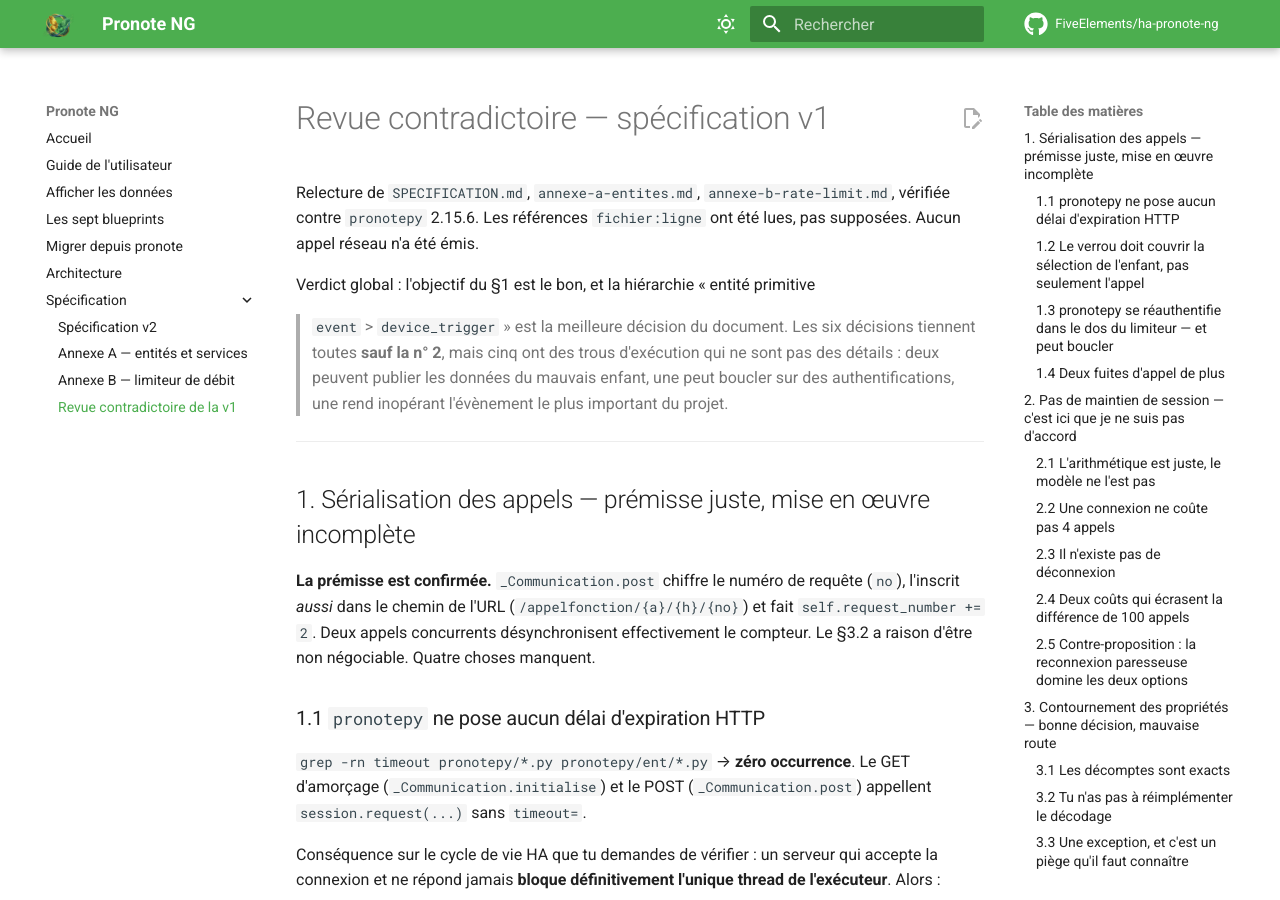
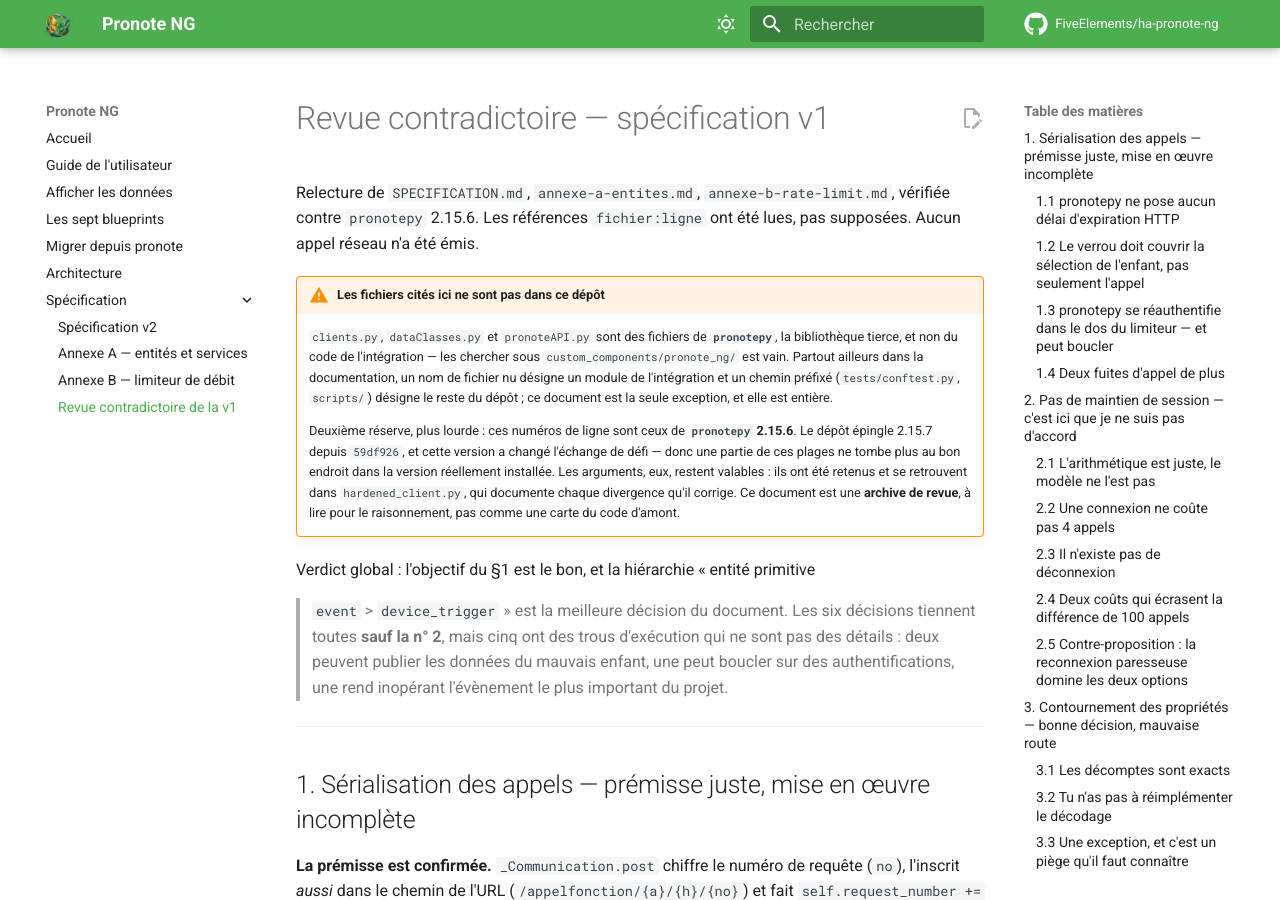
Before and after one commit to FiveElements/ha-pronote-ng, an MkDocs documentation site: the page built from docs/revue-contradictoire-v1.md, in a window 1280 px wide and 900 px high. Built offline with MkDocs 1.6.1 and Material for MkDocs 9.7.7, drawn with Linux system fonts in a browser that asks for light colours; comment, search, counter and statistics services are not loaded.

Commit message:
docs(revue): dire que les fichiers cités appartiennent à pronotepy, pas au dépôt
`revue-contradictoire-v1.md` cite vingt-neuf fois `clients.py`,
`dataClasses.py` et `pronoteAPI.py` par leur seul nom. Ce sont des fichiers de
`pronotepy`. Partout ailleurs dans la documentation un nom nu désigne un module
de l'intégration et un chemin préfixé désigne le reste du dépôt — donc un
lecteur qui applique la convention cherche `clients.py` sous
`custom_components/pronote_ng/` et ne le trouve pas. L'en-tête nommait bien
`pronotepy` comme référentiel de vérification, ce qui n'est pas la même chose
que de dire où sont les fichiers.

Seconde réserve, ajoutée parce qu'elle est plus lourde que la première : ces
numéros de ligne sont ceux de `pronotepy` **2.15.6**, et le dépôt épingle
2.15.7 depuis `59df926`, version qui a changé l'échange de défi. Une partie de
ces plages ne tombe donc plus au bon endroit dans la bibliothèque réellement
installée, et aucun contrôle ne peut le dire puisque le code cité n'est pas
versionné ici. Le document est une archive de revue : les arguments ont été
retenus et vivent dans `hardened_client.py`, qui documente chaque divergence
qu'il corrige.

Trouvé en auditant les citations de tous les documents : ce sont les vingt-neuf
seules qui ne résolvent pas, et aucune plage n'est hors borne ailleurs.

`mkdocs build --strict` vert en conteneur propre.

Co-Authored-By: Claude Opus 5 (1M context) <noreply@anthropic.com>

```diff
--- a/docs/revue-contradictoire-v1.md
+++ b/docs/revue-contradictoire-v1.md
@@ -3,6 +3,24 @@
 Relecture de `SPECIFICATION.md`, `annexe-a-entites.md`, `annexe-b-rate-limit.md`,
 vérifiée contre `pronotepy` 2.15.6. Les références `fichier:ligne` ont été lues,
 pas supposées. Aucun appel réseau n'a été émis.
+
+!!! warning "Les fichiers cités ici ne sont pas dans ce dépôt"
+
+    `clients.py`, `dataClasses.py` et `pronoteAPI.py` sont des fichiers de
+    **`pronotepy`**, la bibliothèque tierce, et non du code de l'intégration —
+    les chercher sous `custom_components/pronote_ng/` est vain. Partout ailleurs
+    dans la documentation, un nom de fichier nu désigne un module de
+    l'intégration et un chemin préfixé (`tests/conftest.py`, `scripts/`) désigne
+    le reste du dépôt ; ce document est la seule exception, et elle est entière.
+
+    Deuxième réserve, plus lourde : ces numéros de ligne sont ceux de
+    **`pronotepy` 2.15.6**. Le dépôt épingle 2.15.7 depuis `59df926`, et cette
+    version a changé l'échange de défi — donc une partie de ces plages ne tombe
+    plus au bon endroit dans la version réellement installée. Les arguments, eux,
+    restent valables : ils ont été retenus et se retrouvent dans
+    `hardened_client.py`, qui documente chaque divergence qu'il corrige. Ce
+    document est une **archive de revue**, à lire pour le raisonnement, pas comme
+    une carte du code d'amont.
 
 Verdict global : l'objectif du §1 est le bon, et la hiérarchie « entité primitive
 > `event` > `device_trigger` » est la meilleure décision du document. Les six
```
